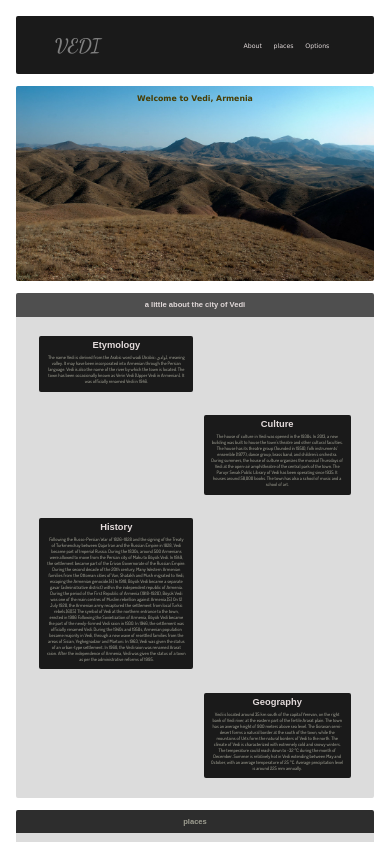
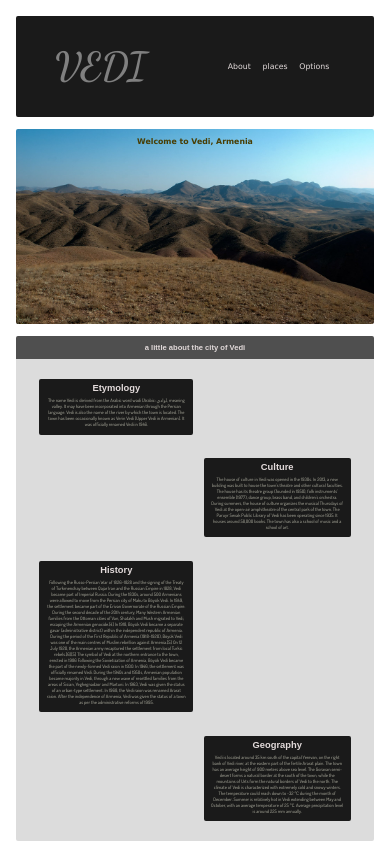
Before and after one commit to cityVedi/cityVedi.github.io, a plain HTML site: page index.html in a window 390 px wide. Shown: the top 842 px of the page. Drawn offline with nearby package versions, Linux system fonts and the light colour scheme; a web font is replaced by a local one.

Commit message:
Add files via upload

```diff
--- a/media.css
+++ b/media.css
@@ -1,13 +1,13 @@
 @media only screen and (max-width: 800px) {
     header{
-        height: 14vw;
+        height: 25vw;
     }
     header h1{
         display: flex;
         align-items: center;
-        font-size: 5vw;
+        font-size: 10vw;
     }
     .headerComponents{
-        font-size: 1.6vw;
+        font-size: 2vw;
     }
   }
```
